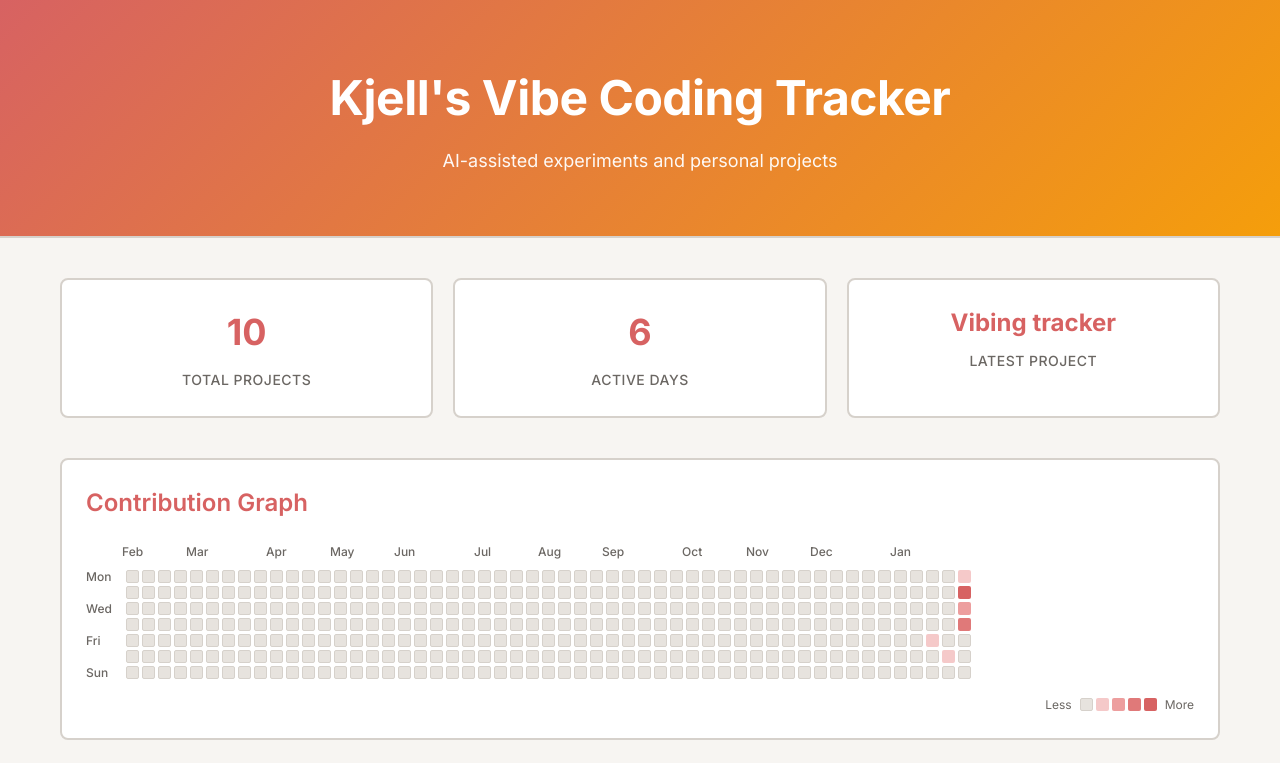
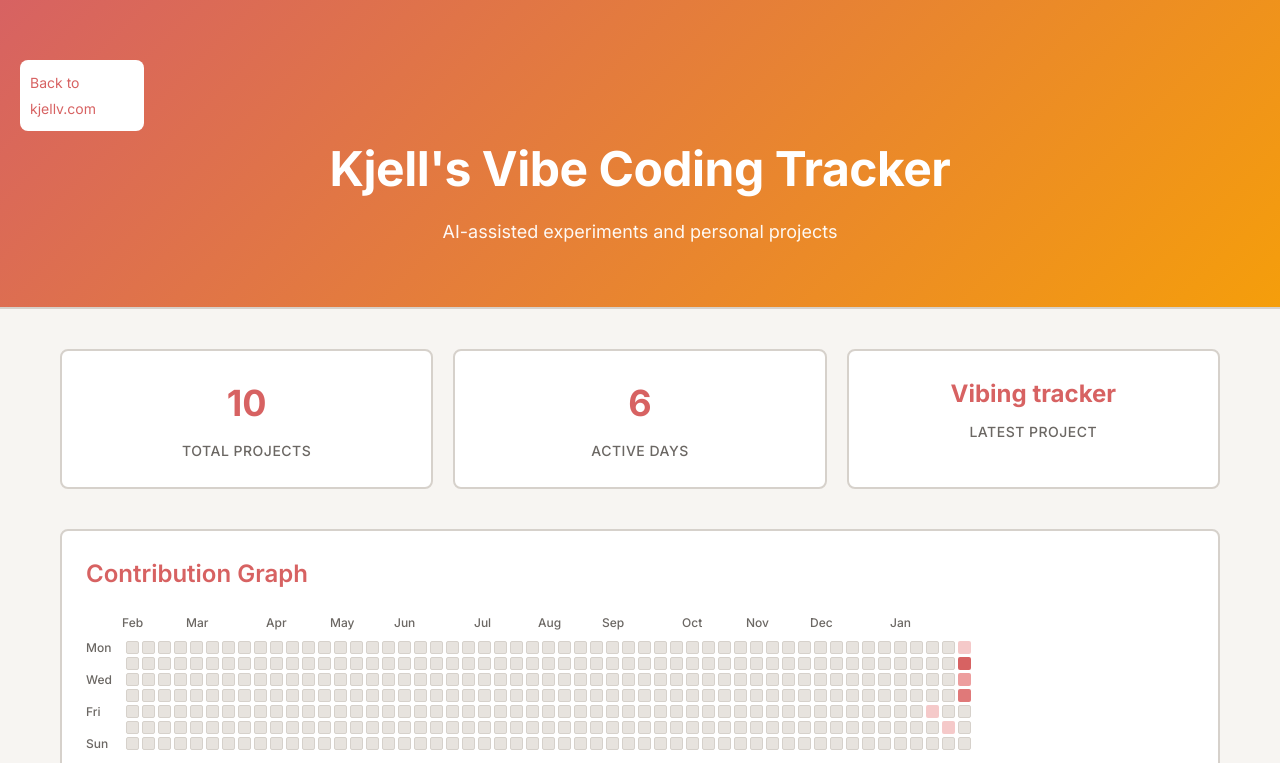
Before and after one commit to Kjellvdv/obsidian-activity-tracker, a website: page site/index.html in a window 1280 px wide. Shown: the top 763 px of the page. Drawn offline with Linux system fonts and the light colour scheme.

Commit message:
added button in header

```diff
--- a/site/css/style.css
+++ b/site/css/style.css
@@ -40,6 +40,24 @@ body {
     font-size: 18px;
     color: rgba(255, 255, 255, 0.95);
     font-weight: 400;
+}
+
+.button-text {
+    font-family: 'Inter', sans-serif;
+    font-size: 14px;
+    color: #D76262;
+    font-weight: 400;
+    text-decoration: none;
+}
+
+.button {
+    text-align: left;
+    border: 1px;
+    border-radius: 8px;
+    background-color: white;
+    max-width: 10%;
+    padding: 10px;
+
 }
 
 /* Main Content */
--- a/site/index.html
+++ b/site/index.html
@@ -13,6 +13,9 @@
 <body>
     <!-- Header -->
     <header class="header">
+        <div class="button">
+            <a class="button-text" href="kjellv.com">Back to kjellv.com</a>
+        </div>
         <div class="container">
             <h1 class="title">Kjell's Vibe Coding Tracker</h1>
             <p class="subtitle">AI-assisted experiments and personal projects</p>
```
